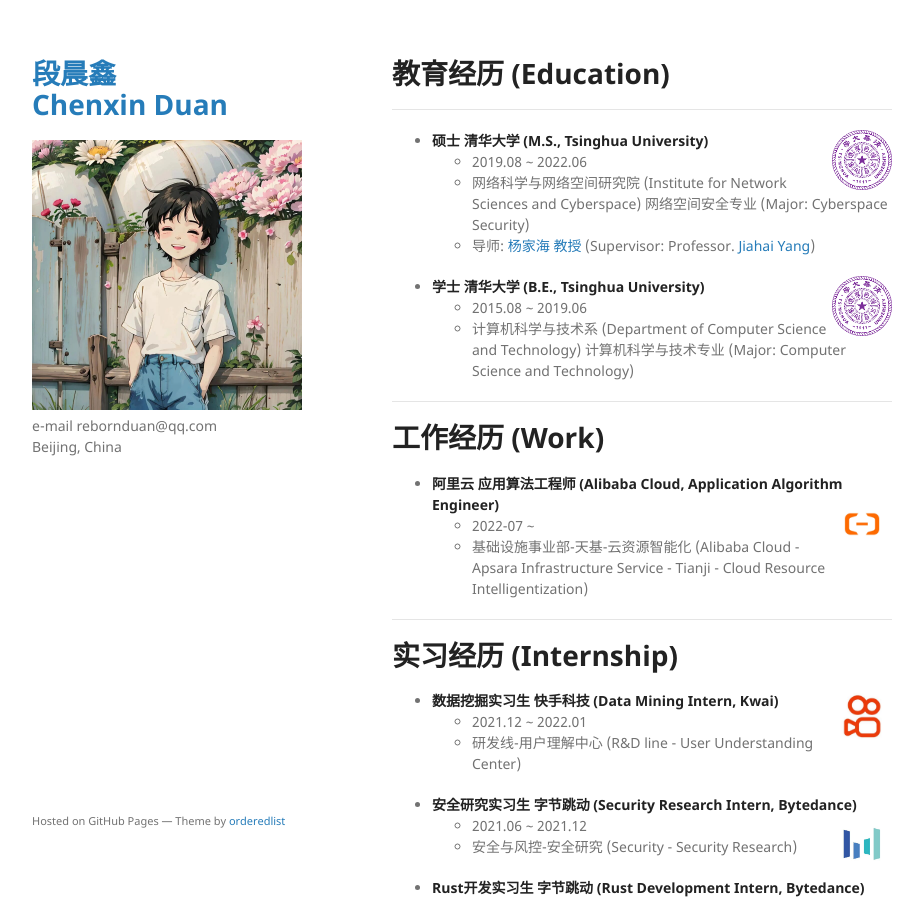
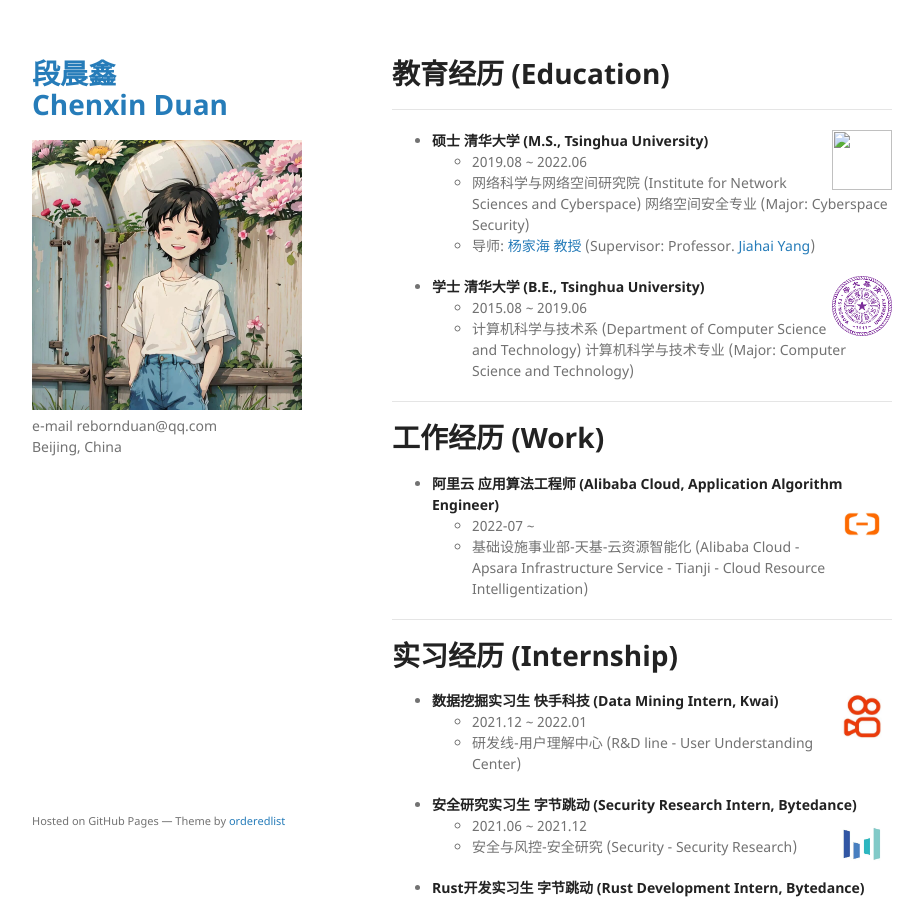
Before and after one commit to ZebornDuan/PersonalPage, a Jekyll site: the page built from index.md, in a window 1280 px wide and 900 px high. Shown: the whole window, without its empty margins (178-1101 px from the left). Built offline with Jekyll 4.4.1, drawn with Linux system fonts in a browser that asks for light colours.

Commit message:
test url

```diff
--- a/index.md
+++ b/index.md
@@ -11,7 +11,7 @@ layout: default
 
 * * *
 
-- **硕士 清华大学 (M.S., Tsinghua University)** <img src="/assets/img/thu.png" width="60" height ="60" align=right />
+- **硕士 清华大学 (M.S., Tsinghua University)** <img src="/page/assets/img/thu.png" width="60" height ="60" align=right />
   - 2019.08 ~ 2022.06
   - 网络科学与网络空间研究院 (Institute for Network Sciences and Cyberspace) 网络空间安全专业 (Major: Cyberspace Security)
   - 导师: [杨家海 教授](http://nmgroup.tsinghua.edu.cn/yjh/) (Supervisor: Professor. [Jiahai Yang](http://nmgroup.tsinghua.edu.cn/dryang/index.htm))
```
